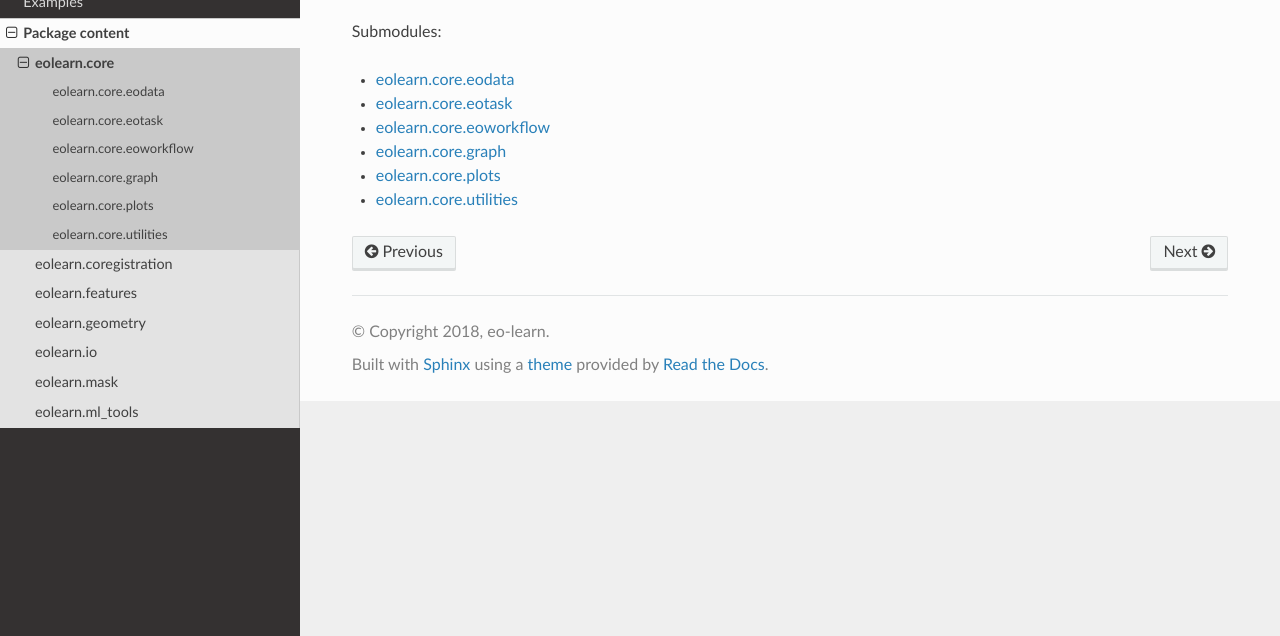
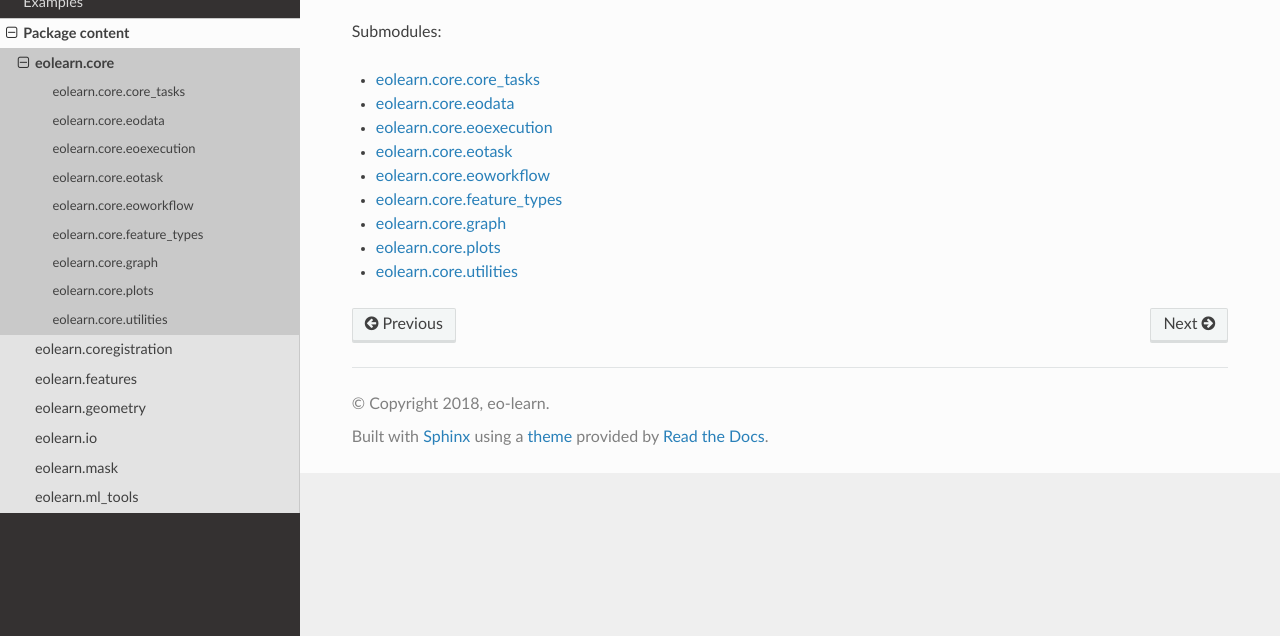
Before and after one commit to sentinel-hub/eo-learn, a Sphinx documentation site: the page built from docs/source/eolearn.core.rst, in a window 1280 px wide, cut to the strip 264-900 px from the top of the page. Built offline with Sphinx 7.4.7 and the Read the Docs theme 2.0.0, drawn with Linux system fonts in a browser that asks for light colours; pages that are not in the unit, such as notebooks, are missing from menus.

Commit message:
And missing modules to readthedocs

```diff
--- /dev/null
+++ b/docs/source/eolearn.core.core_tasks.rst
@@ -0,0 +1,7 @@
+eolearn.core.core_tasks
+===================
+
+.. automodule:: eolearn.core.core_tasks
+    :members:
+    :undoc-members:
+    :show-inheritance:
--- /dev/null
+++ b/docs/source/eolearn.core.eoexecution.rst
@@ -0,0 +1,7 @@
+eolearn.core.eoexecution
+===================
+
+.. automodule:: eolearn.core.eoexecution
+    :members:
+    :undoc-members:
+    :show-inheritance:
--- /dev/null
+++ b/docs/source/eolearn.core.feature_types.rst
@@ -0,0 +1,7 @@
+eolearn.core.feature_types
+=======================
+
+.. automodule:: eolearn.core.feature_types
+    :members:
+    :undoc-members:
+    :show-inheritance:
--- a/docs/source/eolearn.core.rst
+++ b/docs/source/eolearn.core.rst
@@ -10,9 +10,12 @@ Submodules:
 
 .. toctree::
 
+   eolearn.core.core_tasks
    eolearn.core.eodata
+   eolearn.core.eoexecution
    eolearn.core.eotask
    eolearn.core.eoworkflow
+   eolearn.core.feature_types
    eolearn.core.graph
    eolearn.core.plots
    eolearn.core.utilities
--- a/docs/source/eolearn.features.compute_haralick.rst
+++ b/docs/source/eolearn.features.haralick.rst
@@ -1,7 +1,7 @@
-eolearn.features.compute\_haralick
+eolearn.features.haralick
 ==================================
 
-.. automodule:: eolearn.features.compute_haralick
+.. automodule:: eolearn.features.haralick
     :members:
     :undoc-members:
     :show-inheritance:
--- a/docs/source/eolearn.features.rst
+++ b/docs/source/eolearn.features.rst
@@ -10,8 +10,8 @@ Submodules:
 
 .. toctree::
 
-   eolearn.features.compute_haralick
    eolearn.features.feature_extractor
    eolearn.features.feature_manipulation
+   eolearn.features.haralick
    eolearn.features.interpolation
    eolearn.features.temporal_features
```
